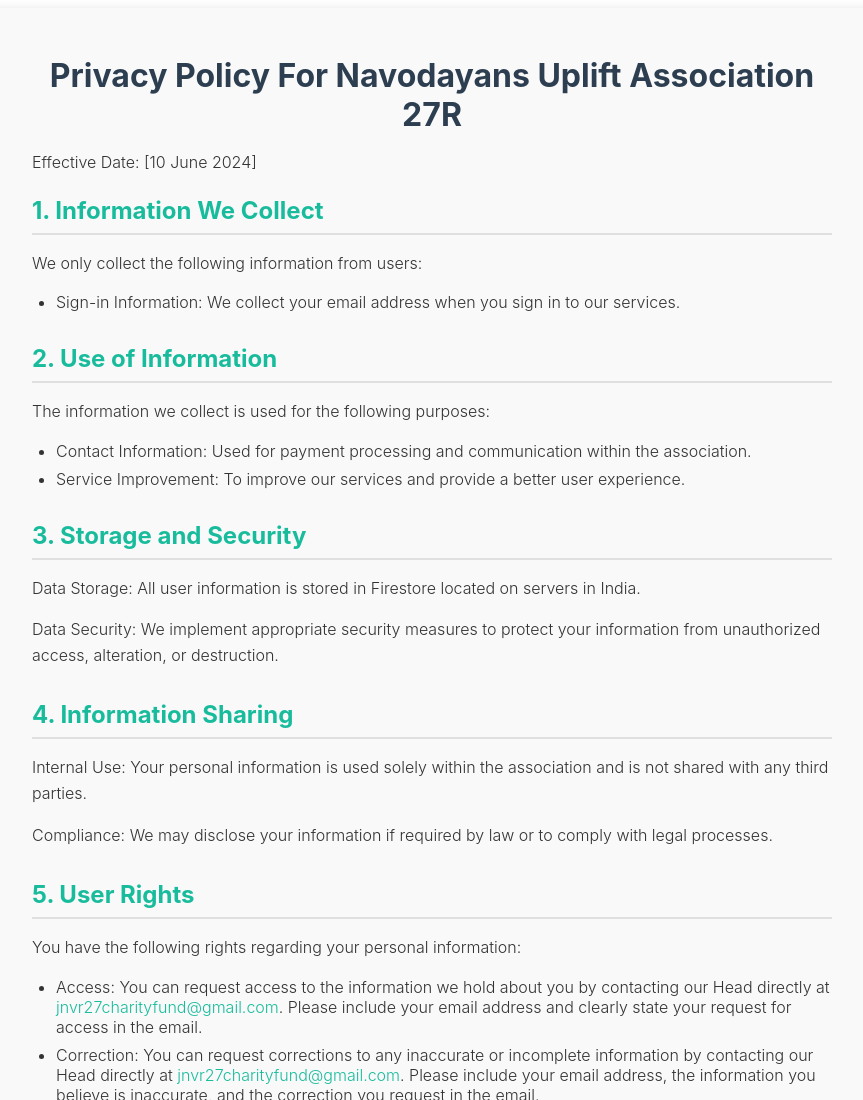
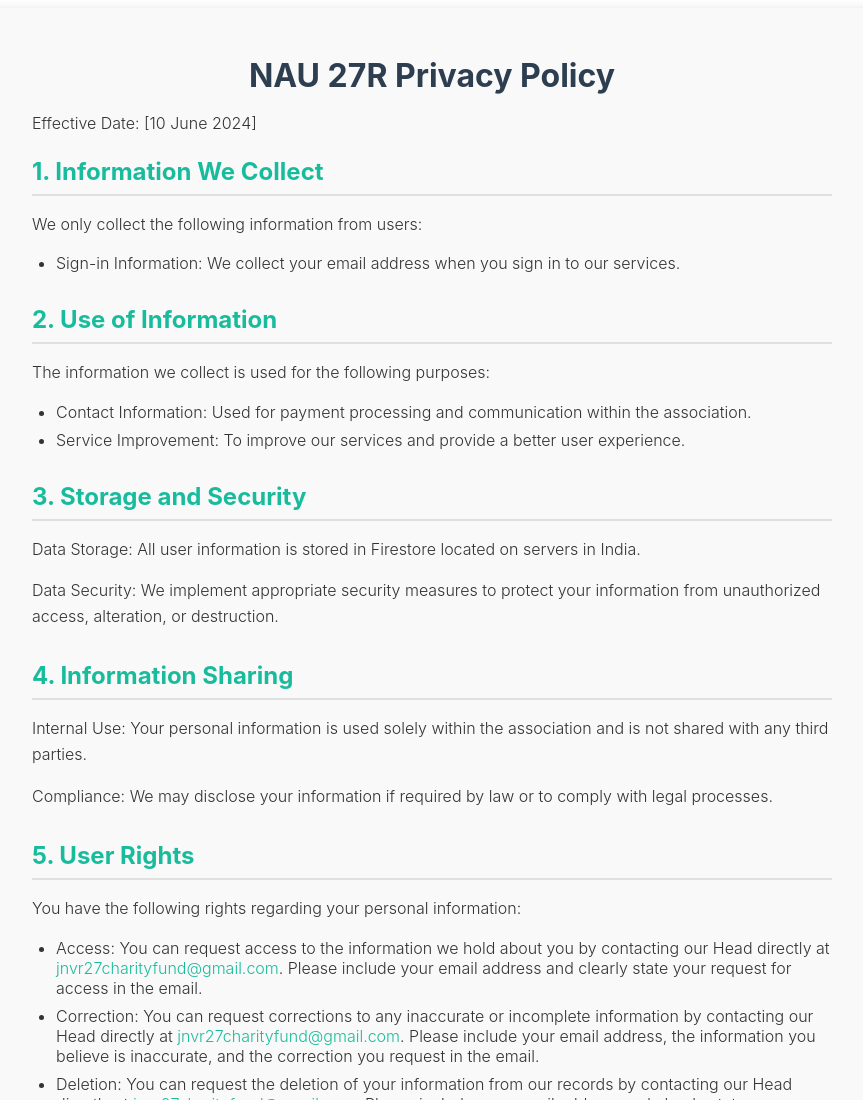
Before and after one commit to NAU-27R/privacy-policy, a plain HTML site: page index.html in a window 1280 px wide. Shown: the top 1100 px of the page, without its empty margins (208-1071 px from the left). Drawn offline with Linux system fonts and the light colour scheme.

Commit message:
add policies

```diff
--- a/index.html
+++ b/index.html
@@ -8,7 +8,7 @@
   </head>
   <body>
     <div class="policy_container">
-      <h1>Privacy Policy For Navodayans Uplift Association 27R</h1>
+      <h1>NAU 27R Privacy Policy</h1>
       <p>Effective Date: [10 June 2024]</p>
 
       <section class="section">
```
